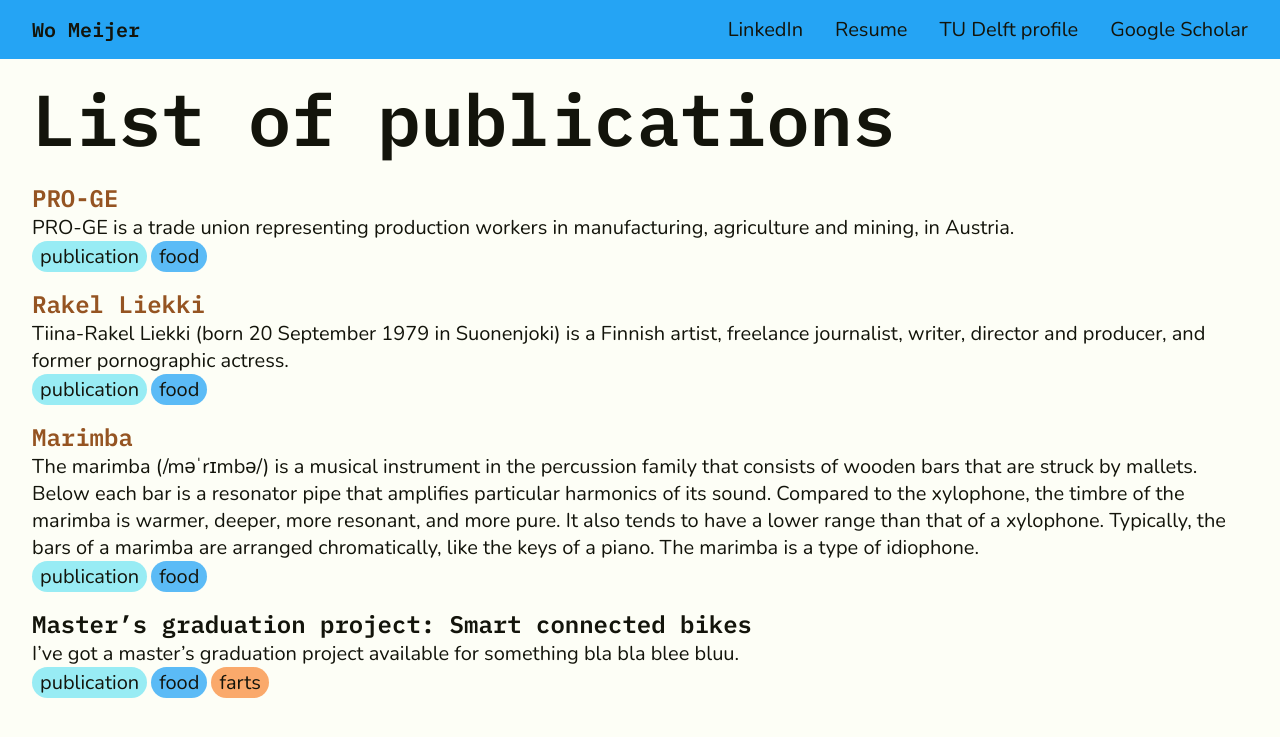
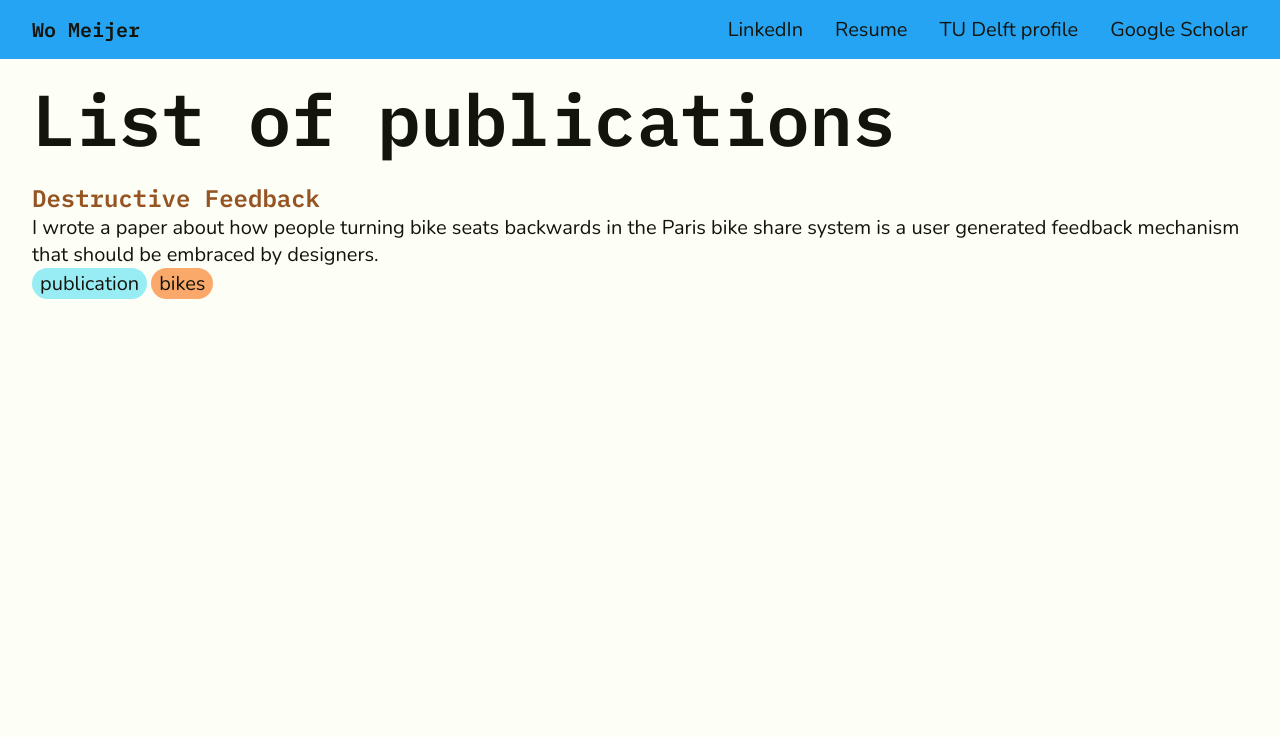
Before and after one commit to womei/womeijerdotcom, a Jekyll site: the page built from _tags/publication.md, in a window 1280 px wide and 900 px high. Shown: the top 737 px of the window. Built offline with Jekyll 4.4.1, drawn with Linux system fonts in a browser that asks for light colours.

Commit message:
updated projects to be some minor university thing

```diff
--- a/_data/projects.yml
+++ b/_data/projects.yml
@@ -1,29 +1,20 @@
-- title: "PRO-GE"
-  body: "PRO-GE is a trade union representing production workers in manufacturing, agriculture and mining, in Austria."
-  link: "https://en.wikipedia.org/wiki/PRO-GE"
+- title: Destructive Feedback
+  body: I wrote a paper about how people turning bike seats backwards in the Paris bike share system is a user generated feedback mechanism that should be embraced by designers.
+  link: "https://research.tudelft.nl/en/publications/destructive-feedback-a-user-created-strategy-for-collecting-user-"
   tags:
     - publication
-    - food
+    - bikes
 
-- title: "Rakel Liekki"
-  body: "Tiina-Rakel Liekki (born 20 September 1979 in Suonenjoki) is a Finnish artist, freelance journalist, writer, director and producer, and former pornographic actress."
-  link: "https://en.wikipedia.org/wiki/Rakel_Liekki"
+- title: "PhD Council Member"
+  body: "As a member of the PhD council I was responsible for organizing events for PhD students at the faculty of Industrial Design Engineering as well as acting as the link between the PhD students and the faculty. This included organizing the yearly PhD day, monthly drinks, and putting out fires."
+  link: "https://www.tudelft.nl/io/onderzoek/graduate-school/phd-council"
   tags:
-    - publication
-    - food
+    - TUDelft
 
-
-- title: "Marimba"
-  body: "The marimba (/məˈrɪmbə/) is a musical instrument in the percussion family that consists of wooden bars that are struck by mallets. Below each bar is a resonator pipe that amplifies particular harmonics of its sound. Compared to the xylophone, the timbre of the marimba is warmer, deeper, more resonant, and more pure. It also tends to have a lower range than that of a xylophone. Typically, the bars of a marimba are arranged chromatically, like the keys of a piano. The marimba is a type of idiophone."
-  link: "https://en.wikipedia.org/wiki/Marimba"
+- title: "Mentor: Smart Connected Bikes"
+  link: "https://repository.tudelft.nl/islandora/object/uuid%3Abaa49891-fb24-415f-b437-2e8855d175f0"
+  body: "I was the second mentor for Bent Verhoeff's graduation project: Increasing Empathy Towards Gig Workers Through Communicating Heart Rate Data."
   tags:
-    - publication
-    - food
-
-
-- title: "Master’s graduation project: Smart connected bikes"
-  body: "I’ve got a master’s graduation project available for something bla bla blee bluu."
-  tags:
-    - publication
-    - food
-    - farts
+    - graduation
+    - bikes
+    - TUDelft
--- a/_sass/_base.scss
+++ b/_sass/_base.scss
@@ -28,11 +28,22 @@ main {
 
 /* typography */
 
-h1, h2, h3, h4, h5, h6, p {
+h1,
+h2,
+h3,
+h4,
+h5,
+h6,
+p {
 	color: $dark;
 }
 
-h1, h2, h3, h4, h5, h6 {
+h1,
+h2,
+h3,
+h4,
+h5,
+h6 {
 	font-family: $header-font-family;
 	font-weight: bold;
 	margin: 0rem;
@@ -93,7 +104,8 @@ h4 {
 }
 
 
-p, li {
+p,
+li {
 	margin: 0;
 	font-size: $p-s;
 
@@ -162,6 +174,18 @@ a:hover {
 	background-color: mix(#fff, $blue1, 25%);
 }
 
+.tag-TUDelft {
+	background-color: mix(#fff, $blue1, 25%);
+}
+
+.tag-bikes {
+	background-color: mix(#fff, $accent, 25%);
+}
+
+.tag-graduation {
+	background-color: mix(#fff, $red, 25%);
+}
+
 .tag-farts {
 	background-color: mix(#fff, $accent, 25%);
 }
--- /dev/null
+++ b/_tags/bikes.md
@@ -0,0 +1,5 @@
+---
+title: bikes #should be same as tag
+---
+
+# Bike related projects
--- a/index.markdown
+++ b/index.markdown
@@ -5,7 +5,6 @@
 layout: home
 
 headline:
-    - "I build stuff* and put it on the internet whenever possible."
-    - "&nbsp;"
-    - " * mostly electronics projects and design things"
+    - "I build stuff* and put it on the internet."
+    - " * random electronics, smart connected bikes, design tools, food things."
 ---
```
Also changed, not shown: _layouts/home.html (+5 -2 lines), _tags/TUDelft.md (added, +5 -0 lines). Lines whose indentation alone changed are shown as unchanged.
